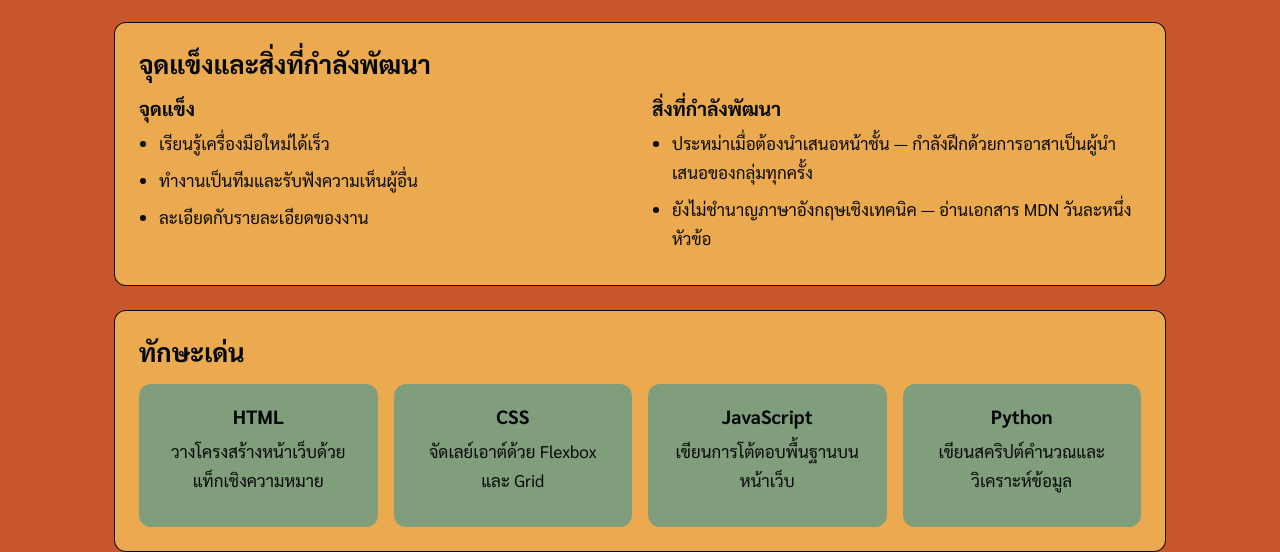
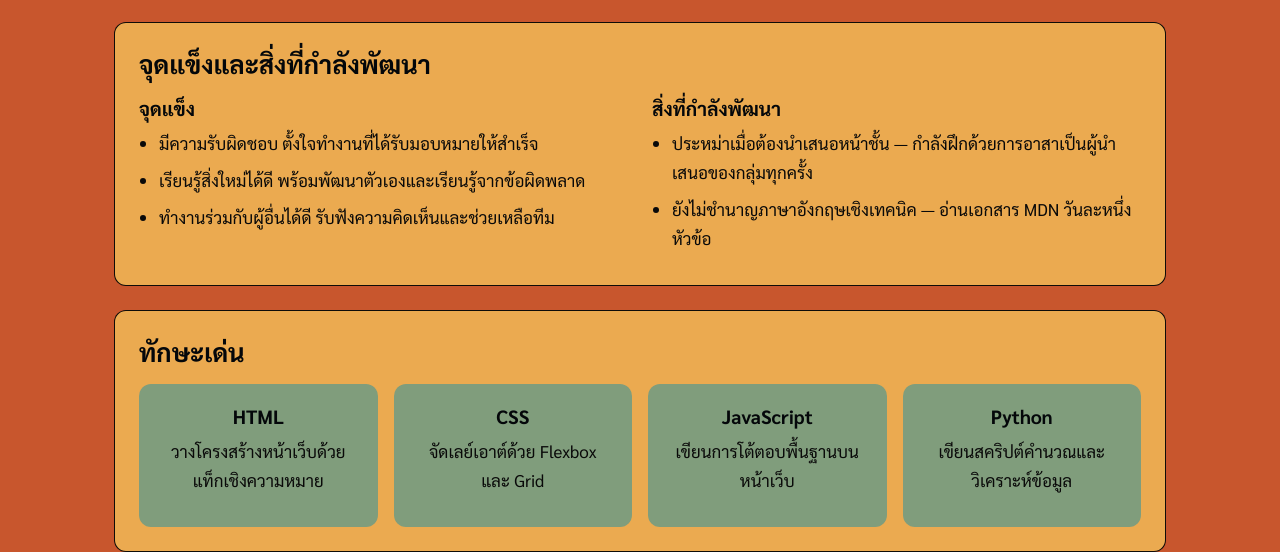
Before and after one commit to phuekpongc-cell/resume, a plain HTML site: page index.html in a window 1280 px wide. Shown: the part 373-925 px from the top of the page. Drawn offline with Linux system fonts and the light colour scheme.

Commit message:
Update index.html
ต่อ

```diff
--- a/index.html
+++ b/index.html
@@ -104,15 +104,15 @@
 
                     <ul>
                         <li>
-                            เรียนรู้เครื่องมือใหม่ได้เร็ว
+                            มีความรับผิดชอบ ตั้งใจทำงานที่ได้รับมอบหมายให้สำเร็จ
                         </li>
 
                         <li>
-                            ทำงานเป็นทีมและรับฟังความเห็นผู้อื่น
+                            เรียนรู้สิ่งใหม่ได้ดี พร้อมพัฒนาตัวเองและเรียนรู้จากข้อผิดพลาด
                         </li>
 
                         <li>
-                            ละเอียดกับรายละเอียดของงาน
+                            ทำงานร่วมกับผู้อื่นได้ดี รับฟังความคิดเห็นและช่วยเหลือทีม
                         </li>
                     </ul>
 
```
